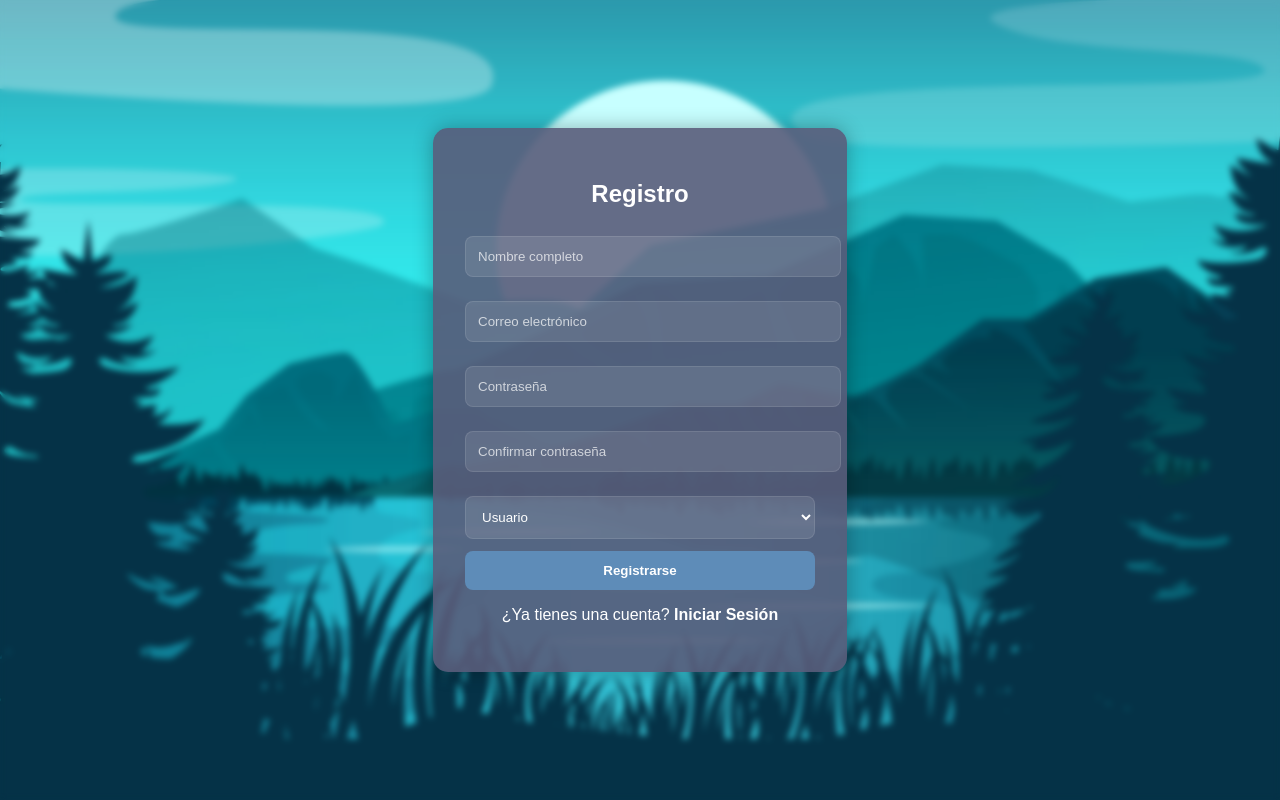
After one commit to JorgeCHG1128/Events-Organization, a Flask app: page /registro in a window 1280 px wide. The commit adds this page. Run offline with Flask 3, Linux system fonts and the light colour scheme.

Commit message:
Inicio y registro de sesion completados, terminados y probados

```diff
--- a/app.py
+++ b/app.py
@@ -1,109 +1,206 @@
-from flask import Flask, render_template, request, redirect, url_for, session
-import mysql.connector
-from mysql.connector import Error
-import bcrypt  # Importa BCrypt para hashing seguro
+from flask import Flask, render_template, request, redirect, url_for, session, jsonify
+from flask_bcrypt import Bcrypt
+from flask_cors import CORS
+from flask_limiter import Limiter
+from flask_limiter.util import get_remote_address
+import pymysql
+import re
+import logging
+import sys
 
 app = Flask(__name__)
-app.secret_key = 'root'  # Configura una clave secreta para sesiones
+app.secret_key = 'clave-secreta-para-produccion'  # Cambiar en producción
+bcrypt = Bcrypt(app)
 
-#Inicializar python app.py
+# Configuración CORS
+CORS(app, resources={
+    r"/*": {
+        "origins": ["http://localhost:5000", "http://127.0.0.1:5000"],
+        "supports_credentials": True,
+        "methods": ["GET", "POST", "OPTIONS"]
+    }
+})
 
-# Configura la conexión a la base de datos
+# Configuración de logging
+logging.basicConfig(
+    filename='app.log',
+    level=logging.DEBUG,
+    format='%(asctime)s - %(levelname)s - %(message)s'
+)
+
+# Configuración de Rate Limiter
+limiter = Limiter(
+    app=app,
+    key_func=get_remote_address,
+    storage_uri="memory://"
+)
+
 def get_db_connection():
-    return mysql.connector.connect(
-        host='127.0.0.1',
+    return pymysql.connect(
+        host='localhost',
         user='root',
         password='root',
-        database='Analisis'
+        database='Analisis',
+        cursorclass=pymysql.cursors.DictCursor
     )
 
-@app.route('/')
-def index():
-    return render_template('login.html')
+def validate_password(password):
+    if len(password) < 8:
+        return "La contraseña debe tener al menos 8 caracteres"
+    if not re.search(r"[A-Z]", password):
+        return "Debe contener al menos una mayúscula"
+    if not re.search(r"\d", password):
+        return "Debe incluir un número"
+    if not re.search(r"[!@#$%^&*(),.?\":{}|<>]", password):
+        return "Debe contener un carácter especial"
+    return None
+
+# ------------------- RUTAS DE REGISTRO -------------------
+@app.route('/registro', methods=['GET'])
+def mostrar_registro():
+    return render_template('registro.html')
+
+@app.route('/registro', methods=['POST'])
+@limiter.limit("5 per minute")
+def registro():
+    conn = None
+    try:
+        data = request.get_json()
+        required_fields = ['name', 'email', 'password', 'role']
+
+        # Validación básica
+        if not all(field in data for field in required_fields):
+            return jsonify({"status": "error", "message": "Campos incompletos"}), 400
+
+        if not re.match(r'^[\w\.-]+@[\w\.-]+\.\w+$', data['email']):
+            return jsonify({"status": "error", "message": "Email no válido"}), 400
+
+        if error_msg := validate_password(data['password']):
+            return jsonify({"status": "error", "message": error_msg}), 400
+
+        conn = get_db_connection()
+        cur = conn.cursor()
+
+        # Verificar email existente
+        cur.execute('SELECT UserId FROM security.AppUser WHERE Email = %s', (data['email'],))
+        if cur.fetchone():
+            return jsonify({"status": "error", "message": "Email ya registrado"}), 409
+
+        # Generar UserId manualmente
+        cur.execute('SELECT MAX(UserId) AS max_id FROM security.AppUser')
+        max_user_id = cur.fetchone()['max_id'] or 0
+        user_id = max_user_id + 1
+
+        # Insertar usuario
+        hashed_pw = bcrypt.generate_password_hash(data['password']).decode('utf-8')
+        role = 2 if data['role'] == 'host' else 1
+
+        cur.execute('''
+            INSERT INTO security.AppUser
+            (UserId, Name, Email, Password, Role)
+            VALUES (%s, %s, %s, %s, %s)
+        ''', (user_id, data['name'], data['email'], hashed_pw, role))
+
+        # Lógica para hosts
+        if data['role'] == 'host':
+            if not data.get('companyName') or not data.get('hostName'):
+                conn.rollback()
+                return jsonify({"status": "error", "message": "Datos de empresa/host requeridos"}), 400
+
+            # Generar CompanyId
+            cur.execute('SELECT MAX(CompanyId) AS max_id FROM business.Company')
+            company_id = (cur.fetchone()['max_id'] or 0) + 1
+            cur.execute('INSERT INTO business.Company (CompanyId, CompanyName) VALUES (%s, %s)',
+                       (company_id, data['companyName']))
+
+            # Generar HostId
+            cur.execute('SELECT MAX(HostId) AS max_id FROM business.Host')
+            host_id = (cur.fetchone()['max_id'] or 0) + 1
+            cur.execute('''
+                INSERT INTO business.Host
+                (HostId, HostName, HostMail, CompanyId)
+                VALUES (%s, %s, %s, %s)
+            ''', (host_id, data['hostName'], data['email'], company_id))
+
+        conn.commit()
+        return jsonify({
+            "status": "success",
+            "message": "Registro exitoso",
+            "redirect": "/login"
+        }), 201
+
+    except pymysql.IntegrityError as e:
+        conn.rollback() if conn else None
+        logging.error(f"Error de integridad: {str(e)}")
+        return jsonify({"status": "error", "message": "Error en la base de datos"}), 500
+    except Exception as e:
+        conn.rollback() if conn else None
+        logging.error(f"Error general: {str(e)}")
+        return jsonify({"status": "error", "message": "Error interno del servidor"}), 500
+    finally:
+        if conn:
+            cur.close()
+            conn.close()
+
+# ------------------- RUTAS DE LOGIN -------------------
+@app.route('/login', methods=['GET'])
+def mostrar_login():
+    try:
+        # Pasar variables vacías si no existen
+        logging.debug("Cargando la página de login...")
+        message = request.args.get('message', '')
+        error = request.args.get('error', '')
+        return render_template('login.html', message=message, error=error)
+    except Exception as e:
+        logging.error(f"Error al mostrar el login: {str(e)}")
+        return jsonify({"status": "error", "message": "Error al mostrar el login"}), 500
 
 @app.route('/login', methods=['POST'])
+@limiter.limit("5 per minute")
 def login():
+    try:
+        data = request.get_json()
+        email = data.get('email')
+        password = data.get('password')
 
-    #if 'register' in request.form:
-        #return redirect(url_for('register'))  # Redirige a la página de registro
+        if not email or not password:
+            return jsonify({"status": "error", "message": "Campos requeridos"}), 400
 
-    email = request.form['email']
-    password = request.form['password'].encode('utf-8')  # Convierte la contraseña ingresada a bytes
+        conn = get_db_connection()
+        with conn.cursor() as cursor:
+            cursor.execute("""
+                SELECT UserId, Email, Password, Role
+                FROM security.AppUser
+                WHERE Email = %s
+            """, (email,))
+            user = cursor.fetchone()
 
-    try:
-        conn = get_db_connection()
-        cursor = conn.cursor()
-        cursor.execute("SELECT UserId, email, password, role FROM security.AppUser WHERE email = %s", (email,))
-        user = cursor.fetchone()
+        if user and bcrypt.check_password_hash(user['Password'], password):
+            session['user_id'] = user['UserId']
+            session['user_role'] = user['Role']
 
-        if user:
-            hashed_password = user[2].encode('utf-8')  # Convierte la contraseña almacenada en la BD a bytes
+            return jsonify({
+                "status": "success",
+                "redirect": "/"
+            }), 200
 
-            # Verifica la contraseña con BCrypt
-            if bcrypt.checkpw(password, hashed_password):
-                session['user_id'] = user[0]  # Guarda el ID del usuario en la sesión
+        return jsonify({"status": "error", "message": "Credenciales inválidas"}), 401
 
-                if user[3] == 1:
-                    return redirect(url_for('admin'))
-                elif user[3] == 2:
-                    return redirect(url_for('home'))
-                else:
-                    return render_template('login.html', error="Usuario no autorizado")
-            else:
-                return render_template('login.html', error="Correo o contraseña incorrectos")
-        else:
-            return render_template('login.html', error="Correo o contraseña incorrectos")
-    except Error as e:
-        return str(e)
-    finally:
-        if conn:
-            conn.close()
+    except Exception as e:
+        logging.error(f"Error en login: {str(e)}")
+        return jsonify({"status": "error", "message": "Error en el servidor"}), 500
 
-# Función para registrar un usuario (ejemplo)
-@app.route('/register', methods=['GET', 'POST'])
-def register():
-    if request.method == 'POST':
-        email = request.form['email']
-        password = request.form['password'].encode('utf-8')  # Convierte la contraseña a bytes
-
-        # Genera el hash de la contraseña con BCrypt
-        hashed_password = bcrypt.hashpw(password, bcrypt.gensalt())
-
-        try:
-            conn = get_db_connection()
-            cursor = conn.cursor()
-            # Inserta el usuario en la base de datos
-            cursor.execute("INSERT INTO security.AppUser (email, password, role) VALUES (%s, %s, %s)",
-                           (email, hashed_password, 1))  # Role 2 por defecto (usuario normal)
-            conn.commit()
-
-            # Después de registrar al usuario, lo redirigimos al login
-            return redirect(url_for('index'))
-        except Error as e:
-            return str(e)
-        finally:
-            if conn:
-                conn.close()
-
-    # Si es un GET, renderiza el formulario de registro
-    return render_template('register.html')
-
-@app.route('/home')
+# ------------------- RUTAS PROTEGIDAS -------------------
+@app.route('/')
 def home():
     if 'user_id' not in session:
-        return redirect(url_for('index'))
-    return render_template('inicio.html')
-
-@app.route('/admin')
-def admin():
-    if 'user_id' not in session:
-        return redirect(url_for('index'))  # Si no hay usuario logueado, redirigir a login
+        return redirect(url_for('mostrar_login'))
     return render_template('inicio.html')
 
 @app.route('/logout')
 def logout():
     session.clear()
-    return redirect(url_for('index'))
+    return redirect(url_for('mostrar_login'))
 
 @app.route('/musica')
 def musica():
@@ -122,4 +219,4 @@ def deportes():
     return render_template('deportes.html')
 
 if __name__ == '__main__':
-    app.run(debug=True)
+    app.run(host='0.0.0.0', port=5000, debug=True)
--- a/static/script.js
+++ b/static/script.js
@@ -1,10 +1,213 @@
-/*
-Resource: Interesting Facts On The Colour Blue - https://www.janelockhart.com/blog/interesting-facts-colour-blue/
+document.addEventListener('DOMContentLoaded', () => {
+    // =================== FUNCIONALIDAD DE REGISTRO ===================
+    const toggleHostFields = () => {
+        const roleSelect = document.getElementById('role');
+        const hostFields = document.getElementById('hostFields');
 
-*/
+        if (roleSelect && hostFields) {
+            const updateVisibility = () => {
+                const isHost = roleSelect.value === 'host';
+                hostFields.classList.toggle('hidden', !isHost);
 
-document.addEventListener("DOMContentLoaded", function () {
-    document.getElementById("registerButton").addEventListener("click", function () {
-        window.location.href = "/register";
+                // Hacer campos requeridos solo si son visibles
+                document.getElementById('companyName').required = isHost;
+                document.getElementById('hostName').required = isHost;
+            };
+
+            updateVisibility(); // Estado inicial
+            roleSelect.addEventListener('change', updateVisibility);
+        }
+    };
+
+    const setupRegistrationForm = () => {
+        const registerForm = document.getElementById('registerForm');
+        const passwordInput = document.getElementById('password');
+        const passwordFeedback = document.getElementById('passwordFeedback');
+
+        if (!registerForm) return;
+
+        passwordInput.addEventListener('input', () => {
+            const password = passwordInput.value;
+            const feedback = checkPasswordStrength(password);
+            passwordFeedback.textContent = feedback.message;
+            passwordFeedback.style.color = feedback.isValid ? 'green' : '#ff4d4d';
+        });
+
+        registerForm.addEventListener('submit', async (e) => {
+            e.preventDefault();
+            clearMessages();
+
+            const formData = {
+                name: document.getElementById('name').value.trim(),
+                email: document.getElementById('email').value.trim(),
+                password: document.getElementById('password').value.trim(),
+                confirmPassword: document.getElementById('confirmPassword').value.trim(),
+                role: document.getElementById('role').value,
+                companyName: document.getElementById('companyName')?.value.trim(),
+                hostName: document.getElementById('hostName')?.value.trim()
+            };
+
+            if (!validateRegistration(formData)) return;
+
+            try {
+                const response = await fetch('/registro', {
+                    method: 'POST',
+                    headers: { 'Content-Type': 'application/json' },
+                    body: JSON.stringify(formData)
+                });
+
+                const data = await response.json();
+
+                if (!response.ok) {
+                    throw new Error(data.message || 'Error en el registro');
+                }
+
+                showMessage(data.message, 'success');
+                setTimeout(() => window.location.href = data.redirect, 1500);
+            } catch (error) {
+                showMessage(error.message, 'error');
+            }
+        });
+    };
+
+    // =================== FUNCIONALIDAD DE LOGIN ===================
+    const setupLoginForm = () => {
+        const loginForm = document.getElementById('loginForm');
+        if (!loginForm) return;
+
+        loginForm.addEventListener('submit', async (e) => {
+            e.preventDefault();
+            clearMessages();
+
+            const formData = {
+                email: document.getElementById('email').value.trim(),
+                password: document.getElementById('password').value.trim()
+            };
+
+            if (!validateLogin(formData)) return;
+
+            try {
+                const response = await fetch('/login', {
+                    method: 'POST',
+                    headers: { 'Content-Type': 'application/json' },
+                    body: JSON.stringify(formData)
+                });
+
+                const data = await response.json();
+
+                if (!response.ok) {
+                    throw new Error(data.message || 'Credenciales inválidas');
+                }
+
+                // Redirección basada en el rol del usuario
+                window.location.href = data.redirect || '/';
+            } catch (error) {
+                showMessage(error.message, 'error');
+            }
+        });
+    };
+
+    // =================== VALIDACIONES ===================
+    const validateRegistration = (formData) => {
+        // Validación de email
+        if (!/^[\w.-]+@[\w.-]+\.\w+$/.test(formData.email)) {
+            showMessage('Formato de email inválido', 'error');
+            return false;
+        }
+
+        // Validación de contraseña
+        const passwordCheck = checkPasswordStrength(formData.password);
+        if (!passwordCheck.isValid) {
+            showMessage(passwordCheck.message, 'error');
+            return false;
+        }
+
+        // Validación de confirmación de contraseña
+        if (formData.password !== formData.confirmPassword) {
+            showMessage('Las contraseñas no coinciden', 'error');
+            return false;
+        }
+
+        // Validación de campos de host
+        if (formData.role === 'host' && (!formData.companyName || !formData.hostName)) {
+            showMessage('Completa todos los campos de organizador', 'error');
+            return false;
+        }
+
+        return true;
+    };
+
+    const validateLogin = (formData) => {
+        if (!formData.email || !formData.password) {
+            showMessage('Todos los campos son requeridos', 'error');
+            return false;
+        }
+        return true;
+    };
+
+    // =================== HELPERS ===================
+    const showMessage = (message, type) => {
+        const container = document.getElementById('messageContainer');
+        if (!container) return;
+
+        container.innerHTML = `
+            <div class="message ${type}">
+                ${message}
+            </div>
+        `;
+        container.style.display = 'block';
+
+        setTimeout(() => {
+            container.style.display = 'none';
+        }, 5000);
+    };
+
+    const clearMessages = () => {
+        const container = document.getElementById('messageContainer');
+        if (container) container.style.display = 'none';
+    };
+
+    // =================== FUNCIONES AUXILIARES ===================
+    function checkPasswordStrength(password) {
+        const validations = {
+            length: password.length >= 8,
+            uppercase: /[A-Z]/.test(password),
+            number: /\d/.test(password),
+            specialChar: /[!@#$%^&*(),.?\":{}|<>]/.test(password)
+        };
+
+        const messages = [];
+        if (!validations.length) messages.push('Mínimo 8 caracteres');
+        if (!validations.uppercase) messages.push('Al menos una mayúscula');
+        if (!validations.number) messages.push('Al menos un número');
+        if (!validations.specialChar) messages.push('Al menos un carácter especial');
+
+        return {
+            isValid: Object.values(validations).every(v => v),
+            message: messages.join(', ') || 'Contraseña segura ✅'
+        };
+    }
+
+    function showError(message) {
+        const errorDiv = document.getElementById('errorMessage');
+        errorDiv.textContent = message;
+        errorDiv.style.display = 'block';
+    }
+
+    function showSuccess(message) {
+        const successDiv = document.getElementById('successMessage');
+        successDiv.textContent = message;
+        successDiv.style.display = 'block';
+    }
+
+    // =================== INICIALIZACIÓN ===================
+    toggleHostFields(); // Para el formulario de registro
+    setupRegistrationForm();
+    setupLoginForm();
+
+    // =================== AGREGADO: Redirección al formulario de registro ===================
+    document.getElementById("registerButton")?.addEventListener("click", function () {
+        window.location.href = "/registro";
     });
+
 });
--- /dev/null
+++ b/static/styleRegistro.css
@@ -0,0 +1,111 @@
+body {
+    background-image: url('/static/img/3452442.jpg');
+    background-size: cover;
+    background-position: center;
+    color: white;
+    font-family: 'Arial', sans-serif;
+    margin: 0;
+    height: 100vh;
+    display: flex;
+    align-items: center;
+    justify-content: center;
+    backdrop-filter: blur(3px);
+}
+
+.form-container {
+    background-color: rgba(89, 93, 123, 0.9);
+    padding: 2rem;
+    border-radius: 15px;
+    width: 350px;
+    box-shadow: 0 0 20px rgba(0, 0, 0, 0.3);
+}
+
+.form-container h2 {
+    text-align: center;
+    margin-bottom: 1rem;
+}
+
+.form-container form {
+    display: flex;
+    flex-direction: column;
+}
+
+.form-container input,
+.form-container select {
+    width: 100%;
+    padding: 12px;
+    margin: 12px 0;
+    border-radius: 8px;
+    border: 1px solid rgba(255, 255, 255, 0.1);
+    background: rgba(255, 255, 255, 0.1);
+    color: white;
+    transition: all 0.3s ease;
+}
+
+.form-container input:focus,
+.form-container select:focus {
+    outline: none;
+    border-color: #5E8CB8;
+    background: rgba(255, 255, 255, 0.2);
+}
+
+.form-container button {
+    background-color: #5E8CB8;
+    color: white;
+    padding: 12px;
+    border: none;
+    border-radius: 8px;
+    width: 100%;
+    cursor: pointer;
+    font-weight: bold;
+    transition: background 0.3s ease;
+}
+
+.form-container button:hover {
+    background-color: #4a6c9b;
+}
+
+.error {
+    color: #ff4d4d;
+    font-size: 0.9rem;
+    margin-top: 8px;
+    display: block;
+    text-align: center;
+}
+
+.hidden {
+    display: none;
+}
+
+::placeholder {
+    color: rgba(255, 255, 255, 0.7);
+}
+
+select option {
+    background-color: #595D7B;
+    color: white;
+}
+
+.already-have-account {
+    text-align: center;
+    margin-top: 10px;
+}
+
+.already-have-account a {
+    color: white;
+    text-decoration: none;
+    font-weight: bold;
+}
+
+.already-have-account a:hover {
+    text-decoration: underline;
+}
+
+.feedback {
+    color: #ff4d4d;
+    font-size: 0.9rem;
+    margin-top: -10px;
+    margin-bottom: 10px;
+    display: block;
+    text-align: left;
+}
--- a/templates/inicio.html
+++ b/templates/inicio.html
@@ -79,7 +79,7 @@
     </li>
 
     <li>
-      <a href="#">
+      <a href="{{ url_for('mostrar_login') }}">
         <i class="fa fa-right-from-bracket nav-icon"></i>
         <span class="nav-text">Logout</span>
       </a>
--- /dev/null
+++ b/templates/registro.html
@@ -0,0 +1,37 @@
+<!DOCTYPE html>
+<html lang="es">
+<head>
+    <link rel="stylesheet" href="{{ url_for('static', filename='styleRegistro.css') }}">
+    <meta charset="UTF-8">
+    <meta name="viewport" content="width=device-width, initial-scale=1.0">
+    <title>Registro de Eventos</title>
+</head>
+<body>
+    <div class="form-container">
+        <h2>Registro</h2>
+        <form id="registerForm">
+            <input type="text" id="name" placeholder="Nombre completo" required>
+            <input type="email" id="email" placeholder="Correo electrónico" required>
+            <input type="password" id="password" placeholder="Contraseña" required>
+            <div id="passwordFeedback" class="feedback"></div>
+            <input type="password" id="confirmPassword" placeholder="Confirmar contraseña" required>
+            <select id="role" required>
+                <option value="user">Usuario</option>
+                <option value="host">Organizador</option>
+            </select>
+            <div id="hostFields" class="hidden">
+                <input type="text" id="companyName" placeholder="Nombre de la empresa">
+                <input type="text" id="hostName" placeholder="Nombre del organizador">
+            </div>
+            <button type="submit">Registrarse</button>
+        </form>
+        <div class="already-have-account">
+            <p>¿Ya tienes una cuenta? <a href="{{ url_for('mostrar_login') }}">Iniciar Sesión</a></p>
+        </div>
+        <div id="errorMessage" class="error"></div>
+        <div id="successMessage" class="success"></div>
+    </div>
+
+    <script src="{{ url_for('static', filename='script.js') }}"></script>
+</body>
+</html>
```
Also changed, not shown: templates/login.html (+6 -25 lines), templates/register.html (deleted, +0 -48 lines), 1 other file.
